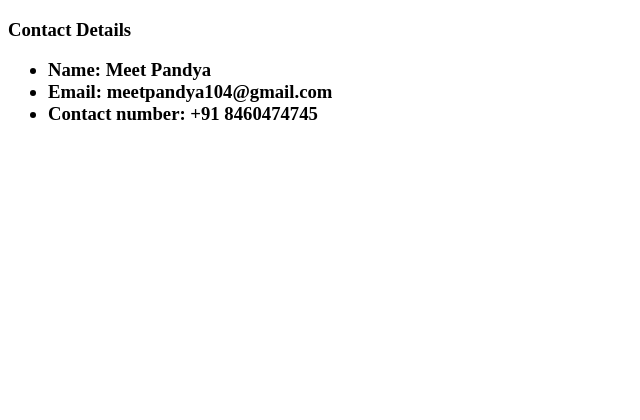
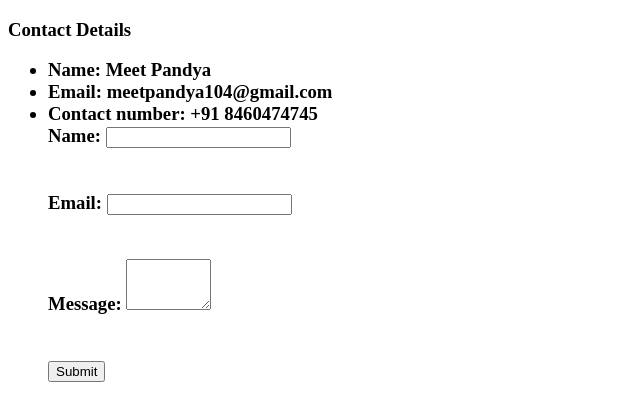
Before and after one commit to MeetPandya007/Resume, a plain HTML site: page Contact.html in a window 1280 px wide. Shown: the whole page, without its empty margins (0-640 px from the left). Drawn offline with Linux system fonts and the light colour scheme.

Commit message:
Add files via upload

```diff
--- a/Contact.html
+++ b/Contact.html
@@ -10,6 +10,28 @@
 		<li>Email: meetpandya104@gmail.com</li>
 		<li>Contact number: +91 8460474745 </li>
 
+		<form
+			action="dishant0170@gmail.com"
+			method="POST"
+			enctype="text/plain">
+			<label>Name:</label>
+			<input type="text" value="" />
+			<br />
+			<br />
+			<br />
+			<label>Email:</label>
+			<input type="email" value="" />
+			<br />
+			<br />
+			<br />
+			<label>Message:</label>
+			<textarea name="message" rows="3" cols="8"></textarea>
+			<br />
+			<br />
+			<br />
+			<input type="submit" />
+    </form>
+
 	</ul>
 </body>
 </html>
```
